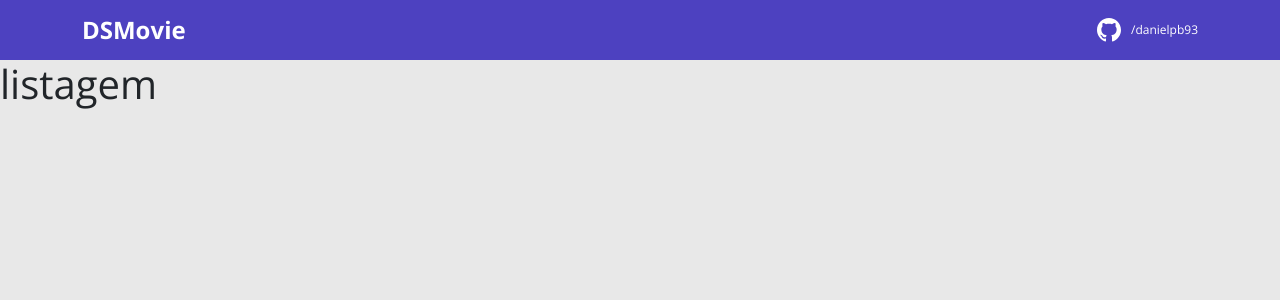
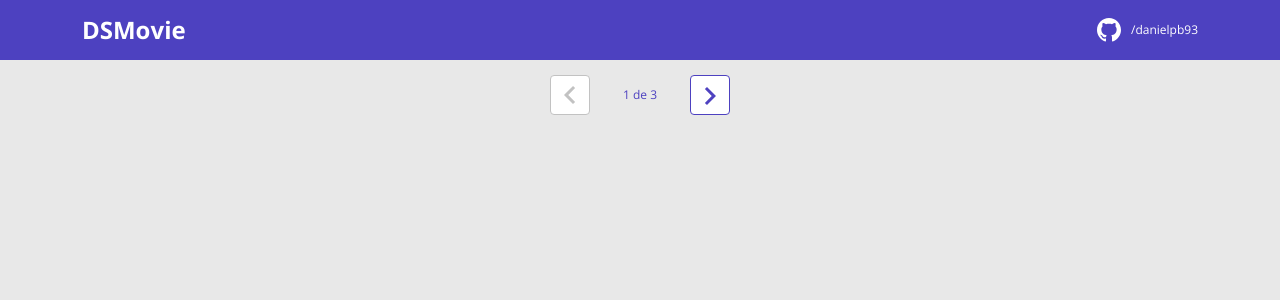
Before and after one commit to danielpb93/dsmovie, a React (Vite) app in the folder frontend/: page / in a window 1280 px wide. Shown: the top 300 px of the page. Built offline with nearby package versions, Linux system fonts and the light colour scheme.

Commit message:
add pagination layout

```diff
--- a/frontend/package.json
+++ b/frontend/package.json
@@ -12,7 +12,8 @@
     "bootstrap": "^5.1.3",
     "react": "^18.1.0",
     "react-dom": "^18.0.0",
-    "react-router-dom": "6.2.1"
+    "react-router-dom": "6.2.1",
+    "vite-plugin-svgr": "^2.1.0"
   },
   "devDependencies": {
     "@types/react": "^18.0.0",
--- a/frontend/src/components/navbar/index.tsx
+++ b/frontend/src/components/navbar/index.tsx
@@ -1,20 +1,20 @@
-import GithubIcon from '../../assets/img/github.svg';
-import './styles.css'
+import { ReactComponent as GithubIcon } from "../../assets/img/github.svg";
+import "./styles.css";
 
-export function Navbar(){
+export function Navbar() {
   return (
     <header>
-      <nav className='container'>
-        <div className='dsmovie-nav-content'>
+      <nav className="container">
+        <div className="dsmovie-nav-content">
           <h1>DSMovie</h1>
           <a href="">
-            <div className='dsmovie-contact-container'>
-              <img src={GithubIcon} />
-              <p className='dsmovie-contact-link'>/danielpb93</p>
+            <div className="dsmovie-contact-container">
+              <GithubIcon />
+              <p className="dsmovie-contact-link">/danielpb93</p>
             </div>
           </a>
         </div>
       </nav>
     </header>
-  )
+  );
 }
--- /dev/null
+++ b/frontend/src/components/pagination/index.tsx
@@ -0,0 +1,18 @@
+import { ReactComponent as Arrow } from "../../assets/img/arrow.svg";
+import "./styles.css";
+
+export function Pagination() {
+  return (
+    <div className="dsmovie-pagination-container">
+      <div className="dsmovie-pagination-box">
+        <button className="dsmovie-pagination-button" disabled={true}>
+          <Arrow />
+        </button>
+        <p>{`${1} de ${3}`}</p>
+        <button className="dsmovie-pagination-button" disabled={false}>
+          <Arrow className="dsmovie-flip-horizontal" />
+        </button>
+      </div>
+    </div>
+  );
+}
--- /dev/null
+++ b/frontend/src/components/pagination/styles.css
@@ -0,0 +1,53 @@
+.dsmovie-pagination-container {
+  padding: 15px 0;
+  display: flex;
+  justify-content: center;
+  align-items: center;
+}
+
+.dsmovie-pagination-box {
+  width: 180px;
+  display: flex;
+  justify-content: space-between;
+  align-items: center;
+}
+
+.dsmovie-pagination-box form {
+  width: 100%;
+  display: flex;
+}
+
+.dsmovie-pagination-button {
+  width: 40px;
+  height: 40px;
+  border-radius: 4px;
+  background-color: #fff;
+  display: flex;
+  justify-content: center;
+  align-items: center;
+  border: 1px solid var(--color-primary);
+  cursor: pointer;
+}
+
+.dsmovie-pagination-button svg {
+  filter: brightness(0) saturate(100%) invert(26%) sepia(19%) saturate(7395%) hue-rotate(234deg) brightness(89%) contrast(92%);
+}
+
+.dsmovie-pagination-button:disabled {
+  border: 1px solid #c2c2c2;
+  cursor: unset;
+}
+
+.dsmovie-pagination-button:disabled svg {
+  filter: none;
+}
+
+.dsmovie-pagination-container p {
+  margin: 0;
+  font-size: 12px;
+  color: var(--color-primary);
+}
+
+.dsmovie-flip-horizontal {
+  transform: rotate(180deg);
+}
--- a/frontend/src/pages/listing/index.tsx
+++ b/frontend/src/pages/listing/index.tsx
@@ -1,3 +1,5 @@
-export function Listing(){
-  return <h1> listagem</h1>;
+import { Pagination } from "../../components/pagination";
+
+export function Listing() {
+  return <Pagination />;
 }
--- a/frontend/vite.config.ts
+++ b/frontend/vite.config.ts
@@ -1,7 +1,11 @@
-import { defineConfig } from 'vite'
-import react from '@vitejs/plugin-react'
+import { defineConfig } from 'vite';
+import react from '@vitejs/plugin-react';
+import svgr from 'vite-plugin-svgr';
 
 // https://vitejs.dev/config/
 export default defineConfig({
-  plugins: [react()]
+  plugins: [
+    react(),
+    svgr()
+  ]
 })
```
Also changed, not shown: frontend/src/assets/img/arrow.svg (added), 1 other file (tests, documents, lock files or other folders).
